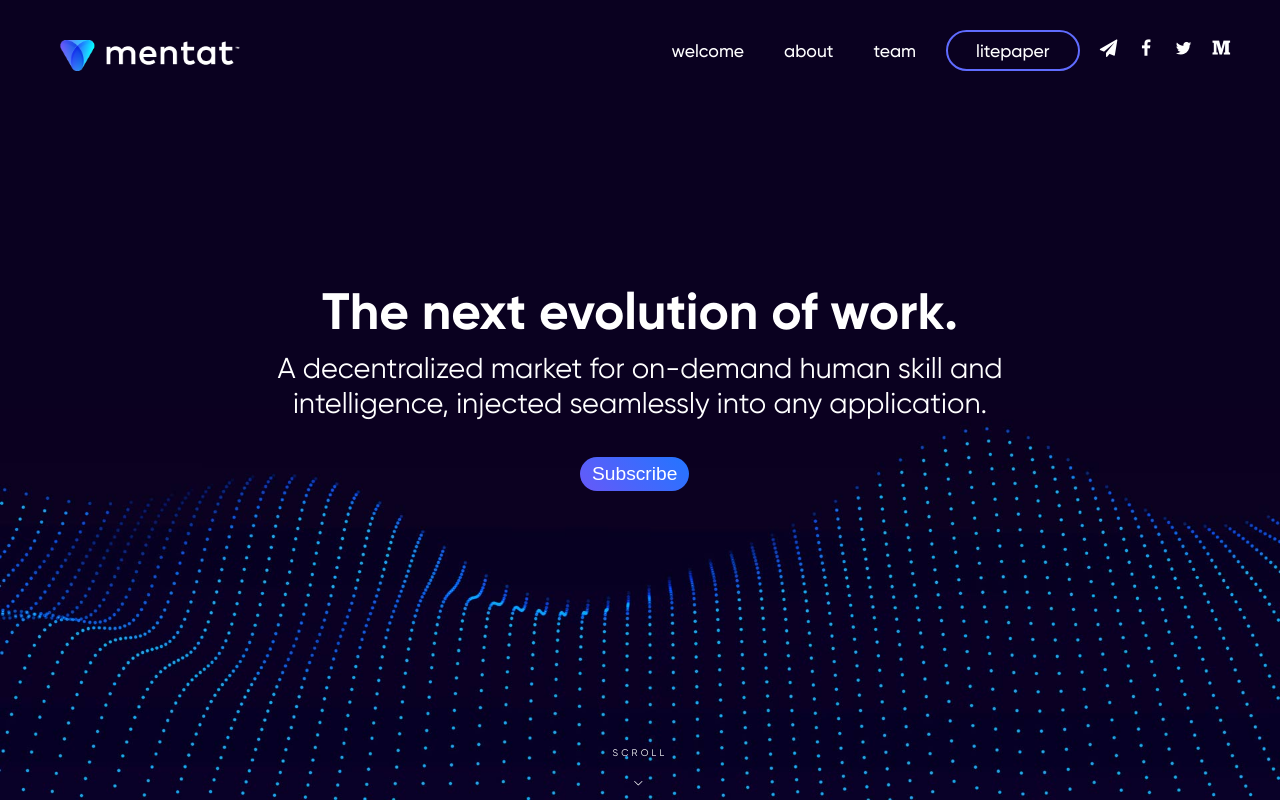
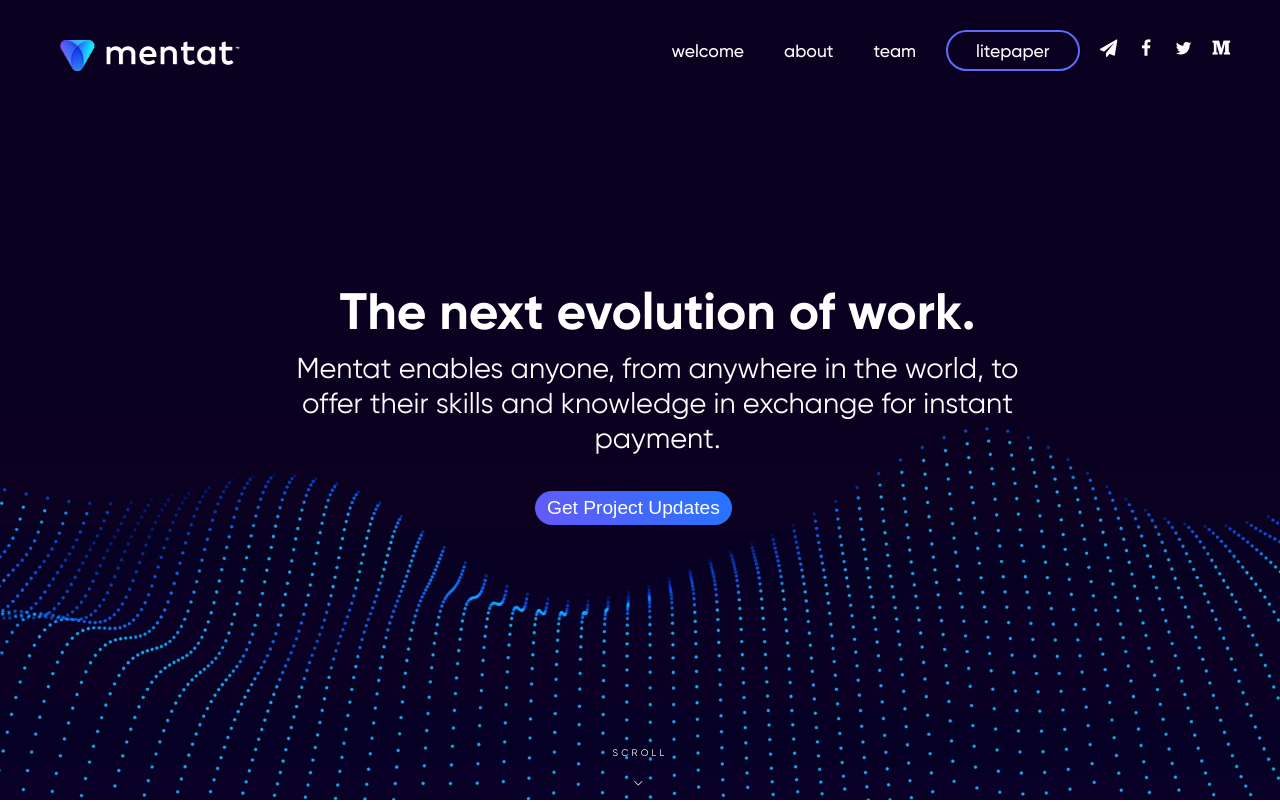
Before and after one commit to MentatHQ/web, a React (Create React App) app: page / in a window 1280 px wide. Shown: the top 802 px of the page. Built offline with nearby package versions, Linux system fonts and the light colour scheme.

Commit message:
Updated Hero section

```diff
--- a/src/App.js
+++ b/src/App.js
@@ -120,10 +120,20 @@ class App extends Component {
           <div className="CenterContent" id="welcome">
             <h1>The next evolution of work.</h1>
             <h2>
-              A decentralized market for on-demand human skill and intelligence,
-              injected seamlessly into any application.
+              Mentat enables anyone, from anywhere in the world, to offer their
+              skills and knowledge in exchange for instant payment.
             </h2>
             <Subscribe />
+          </div>
+          <div className="Video">
+            <iframe
+              width="560"
+              height="315"
+              src="https://www.youtube.com/embed/m7U7tRVn8ag?rel=0"
+              frameborder="0"
+              allow="autoplay; encrypted-media"
+              allowfullscreen
+            />
           </div>
           <a href="/" onClick={e => navigate(e, "about")} className="Scroll">
             <p>Scroll</p>
--- a/src/elements/Subscribe.jsx
+++ b/src/elements/Subscribe.jsx
@@ -17,7 +17,7 @@ class Subscribe extends React.Component {
 
     return (
       <div className="Subscribe">
-        <button onClick={overlay}>Subscribe</button>
+        <button onClick={overlay}>Get Project Updates</button>
         <div id="myModal">
           <button id="closeButton" onClick={overlay}>
             Close
--- a/src/index.css
+++ b/src/index.css
@@ -206,6 +206,11 @@ h3 {
   margin: 0 auto;
   text-align: center;
 }
+@media (min-width: 1400px) {
+  .Hero .CenterContent {
+    float: left;
+  }
+}
 .Home .Hero {
   background-image: url(/img/hero-image-sm.jpg);
   background-size: 100%;
@@ -226,11 +231,25 @@ h3 {
   color: #fff;
   font-weight: 700;
   margin-bottom: 10px;
+  text-align: center;
+  margin-left: 35px;
+}
+@media (min-width: 1400px) {
+  .Home .Hero h1 {
+    text-align: left;
+  }
 }
 .Home .Hero h2 {
   color: #fff;
   font-weight: 100;
   font-size: 1.8rem;
+  text-align: center;
+  margin-left: 35px;
+}
+@media (min-width: 1400px) {
+  .Home .Hero h2 {
+    text-align: left;
+  }
 }
 .Home .Hero .Scroll {
   display: block;
@@ -566,13 +585,24 @@ h3 {
 .Subscribe button {
   position: absolute;
   cursor: pointer;
-  left: 150px;
+  left: 105px;
   top: 6px;
   padding: 6px 12px;
   font-size: 1.2rem;
   color: #fff;
   border-radius: 20px;
   border: none;
+}
+@media (min-width: 1400px) {
+  .Subscribe button {
+    left: -145px;
+  }
+}
+
+@media (max-width: 1400px) {
+  .Video {
+    display: none;
+  }
 }
 
 /* Modal */
@@ -594,3 +624,10 @@ h3 {
   left: 90%;
   color: white;
 }
+
+@media (max-width: 800px) {
+  #closeButton {
+    top: 90%;
+    left: 40%;
+  }
+}
```
